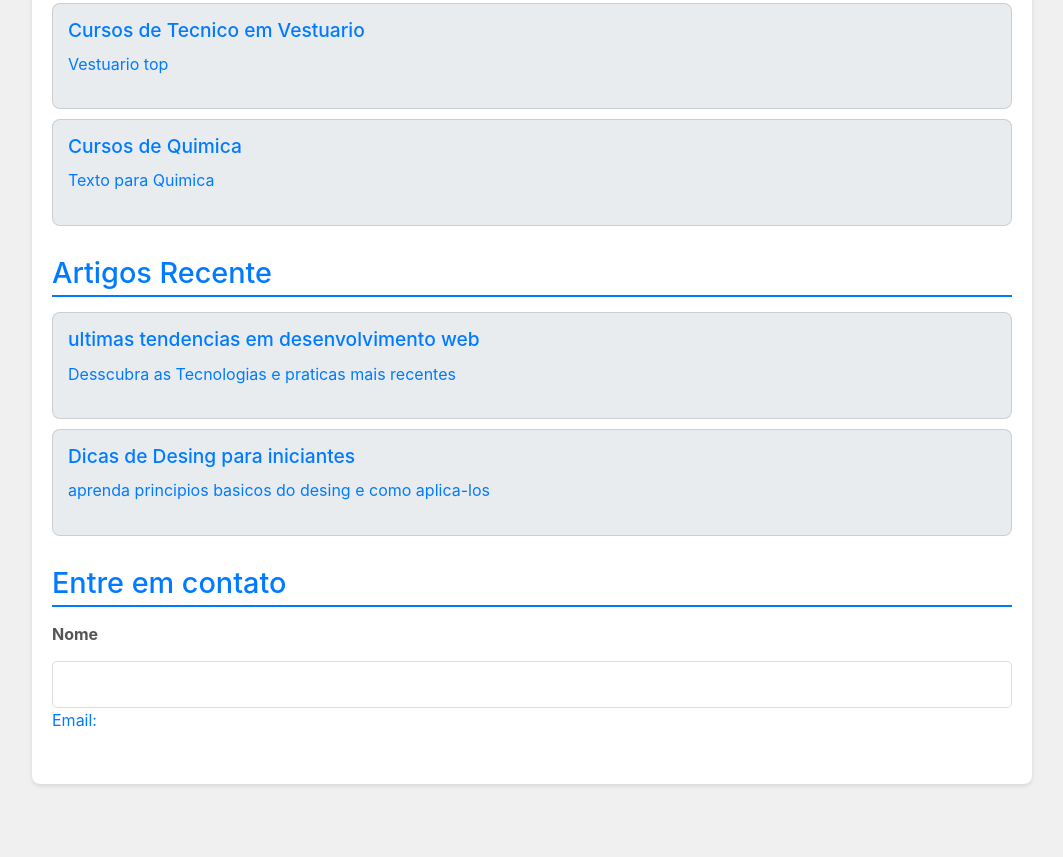
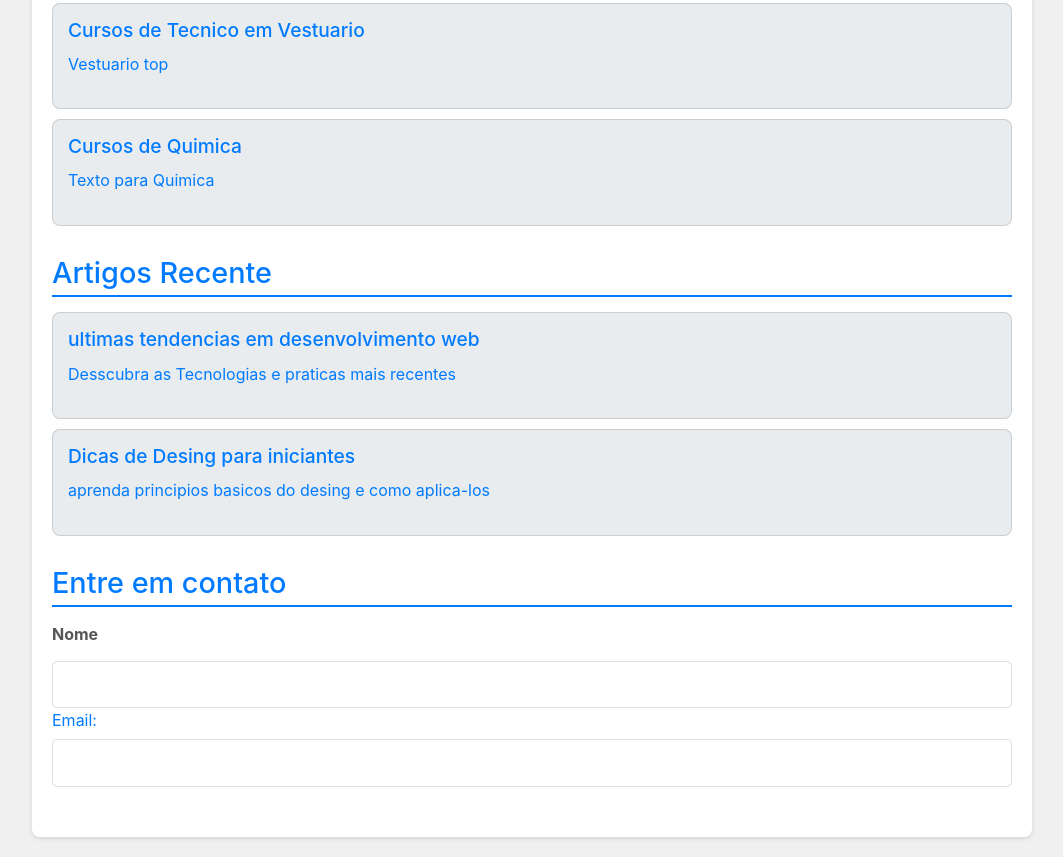
Before and after one commit to Gordincut/Site.Ceep, a plain HTML site: page index.html in a window 1280 px wide. Shown: the part 619-1476 px from the top of the page, without its empty margins (108-1171 px from the left). Before the commit the page ends 1423 px from the top, so only its background shows below. Drawn offline with nearby package versions, Linux system fonts and the light colour scheme.

Commit message:
Add files via upload

```diff
--- a/index.html
+++ b/index.html
@@ -73,6 +73,7 @@
                         <input type="text" id="nome" name="nome" required>
 
                         <labe for="email"> Email:</labe>
+                        <input type="text" id="Email" name="Emails" required>
 
                     </form>
                 </div>
```
